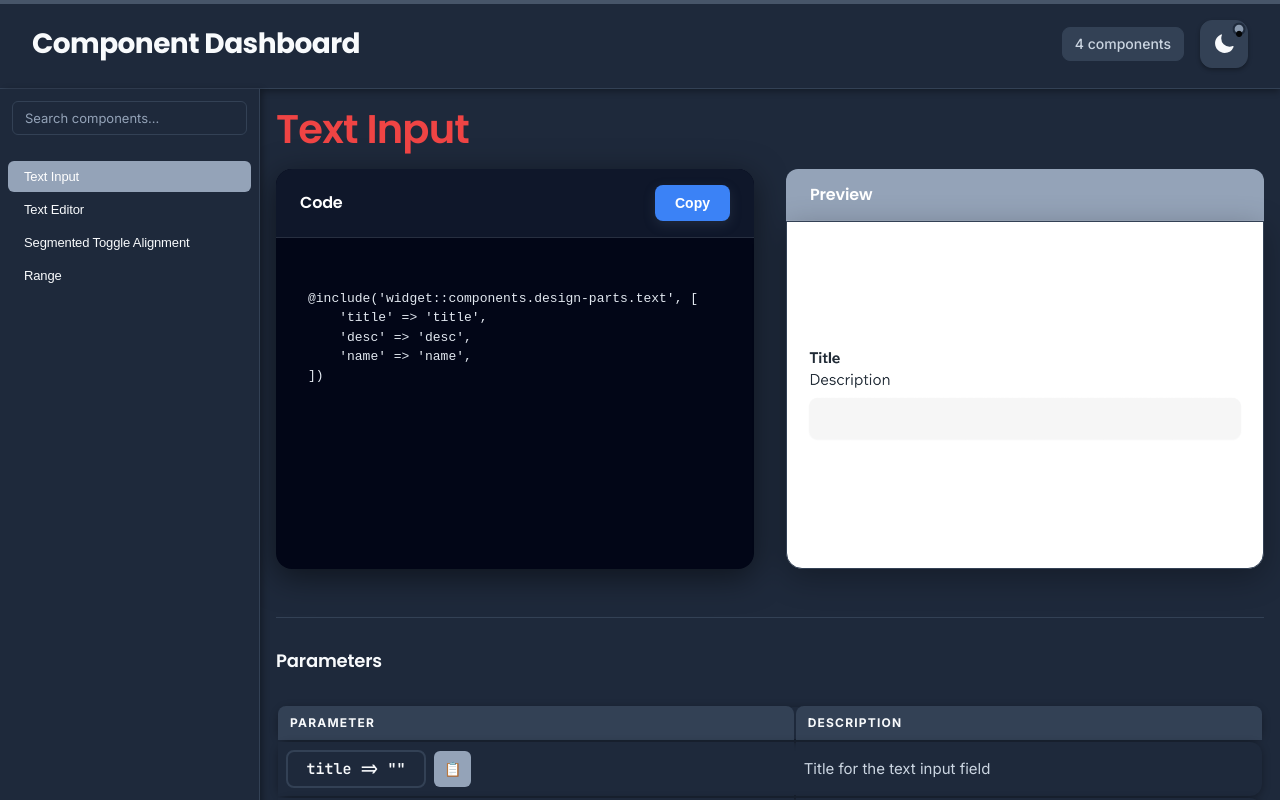
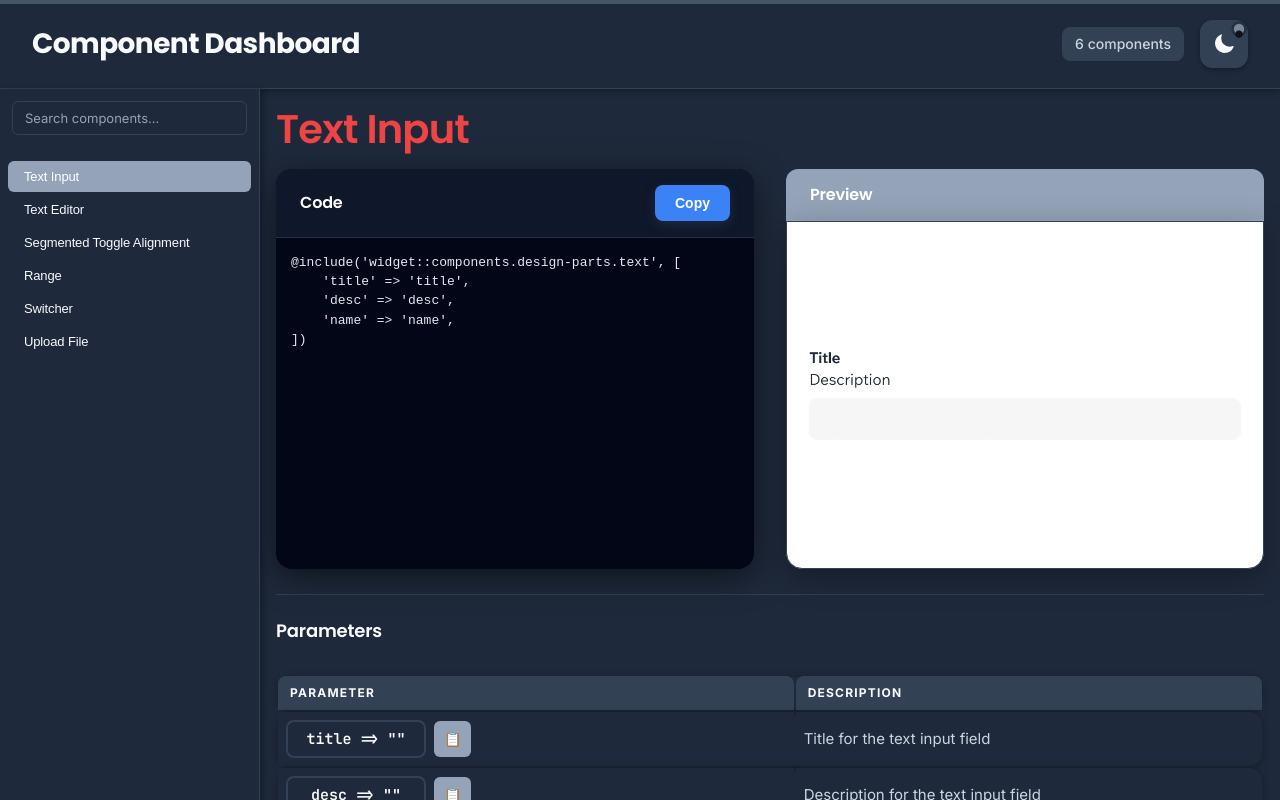
Before and after one commit to OrestTiny/component-dashboard, a React (Create React App) app: page / in a window 1280 px wide. Shown: the top 800 px of the page. Built offline with nearby package versions, Linux system fonts and the light colour scheme.

Commit message:
Refactor styles.css to improve layout by adjusting margins, padding, and border styles; update ComponentSection.js to trim code output for cleaner presentation; enhance index.js to include switcherData and uploadFileData for comprehensive component management.

```diff
--- a/src/assets/styles.css
+++ b/src/assets/styles.css
@@ -342,20 +342,20 @@ body {
 
 /* Component Sections */
 .component-section {
-  margin-bottom: 80px;
-  scroll-margin-top: 100px;
+  margin-bottom: 150px;
+  scroll-margin-top: 20px;
   position: relative;
 }
 
 .component-section:not(.last)::after {
   content: '';
   position: absolute;
-  bottom: -40px;
+  bottom: -80px;
   left: 0;
   right: 0;
-  height: 1px;
-  background: var(--border-primary);
-  opacity: 0.5;
+  height: 4px;
+  background: var(--border-secondary);
+  opacity: 1;
 }
 
 .component-section.last {
@@ -515,8 +515,9 @@ body {
 }
 
 .code-content {
-  padding: 32px;
+  padding: 15px;
   overflow-x: auto;
+  height: 100%;
 }
 
 .code-content pre {
@@ -530,7 +531,7 @@ body {
 
 /* Component Demo Sections */
 .component-demo-section {
-  margin-bottom: 40px;
+  margin-bottom: 25px;
 }
 
 .component-demo-section:last-child {
@@ -733,8 +734,8 @@ body {
 
 /* Parameters Table Styles */
 .parameters-section {
-  margin-top: 48px;
-  padding-top: 32px;
+  margin-top: 25px;
+  padding-top: 25px;
   border-top: 1px solid var(--border-primary);
   width: 100%;
   max-width: 100%;
--- a/src/components/ComponentSection.js
+++ b/src/components/ComponentSection.js
@@ -60,7 +60,7 @@ const ComponentSection = ({ component, isLast }) => {
               </div>
               <div className="code-content">
                 <pre>
-                  <code>{section.code}</code>
+                  <code>{section.code.trim()}</code>
                 </pre>
               </div>
             </div>
--- a/src/data/index.js
+++ b/src/data/index.js
@@ -2,13 +2,17 @@ import { segmentedToggleAlignmentData } from './segmentedToggle';
 import { textEditorData } from './textEditor';
 import { textInputData } from './textInput';
 import { rangeData } from './range';
+import { switcherData } from './switcher';
+import { uploadFileData } from './uploadFile';
 // Export all component data
 export const componentData = [
   textInputData,
   textEditorData,
   segmentedToggleAlignmentData,
   rangeData,
+  switcherData,
+  uploadFileData,
 ];
 
 // You can also export individual components
-export { segmentedToggleAlignmentData, textEditorData, textInputData, rangeData };
+export { segmentedToggleAlignmentData, textEditorData, textInputData, rangeData, switcherData, uploadFileData };
--- /dev/null
+++ b/src/data/switcher.js
@@ -0,0 +1,29 @@
+export const switcherData = {
+  id: 'switcher',
+  name: 'Switcher',
+  category: 'Form',
+  description: 'Switcher allows the user to select a value from a list of options',
+  parameters: [
+    {
+      name: 'title_s',
+      description: 'Title for the text range field'
+    },
+    {
+      name: 'desc_s',
+      description: 'Description for the text range field'
+    }
+  ],
+  sections: [
+    {
+      id: 'basic',
+      image: `${process.env.PUBLIC_URL}/assets/images/switcher/basic.png`,
+      code: `
+@include('widget::components.design-parts.switcher_secondary', [
+    'title_s' => 'title',
+    'desc_s' => 'desc',
+    'name' => 'name',
+])
+    `
+    },
+  ]
+};
--- /dev/null
+++ b/src/data/uploadFile.js
@@ -0,0 +1,49 @@
+export const uploadFileData = {
+  id: 'uploadFile',
+  name: 'Upload File',
+  category: 'Form',
+  description: 'Upload File allows the user to upload a file',
+  parameters: [
+    {
+      name: 'title',
+      description: 'Title for the upload file field'
+    },
+    {
+      name: 'desc',
+      description: 'Description for the upload file field'
+    },
+    {
+      name: 'name',
+      description: 'Name for the upload file field'
+    },
+    {
+      name: 'class',
+      description: 'Class for the upload file field'
+    },
+    {
+      name: 'type',
+      description: 'image, pdf, audio, video'
+    },
+    {
+      name: 'drop_title',
+      description: 'Drop title for the upload file field'
+    },
+    {
+      name: 'drop_desc',
+      description: 'Drop description for the upload file field'
+    }
+  ],
+  sections: [
+    {
+      id: 'basic',
+      image: `${process.env.PUBLIC_URL}/assets/images/uploadFile/basic.png`,
+      code: `
+@include('widget::components.design-parts.file_upload', [
+    'title' => 'title',
+    'desc' => "desc",
+    'name' => 'name',
+])
+    `
+    },
+  ]
+};
```
Also changed, not shown: public/assets/images/switcher/basic.png (added), public/assets/images/uploadFile/basic.png (added).
